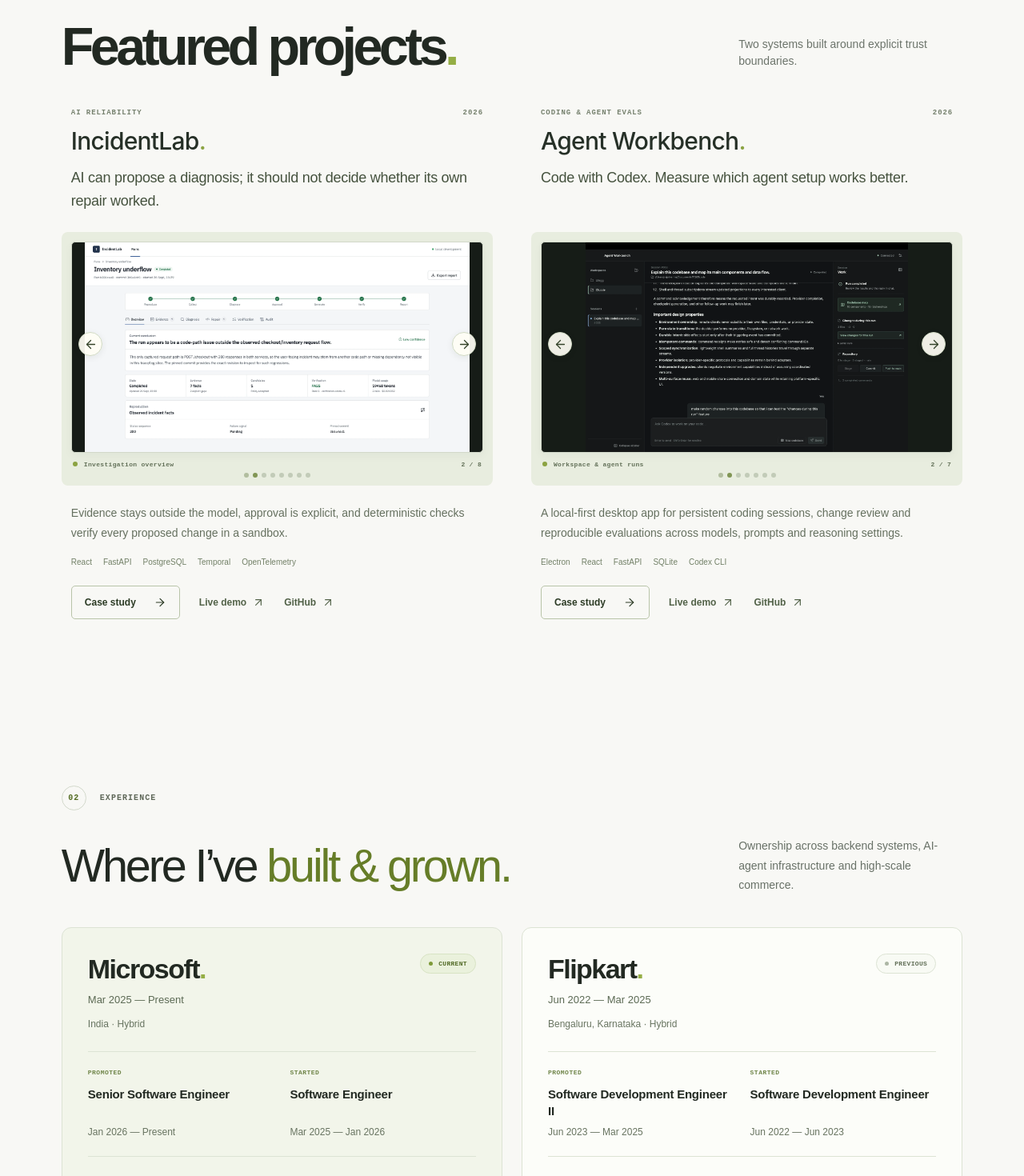
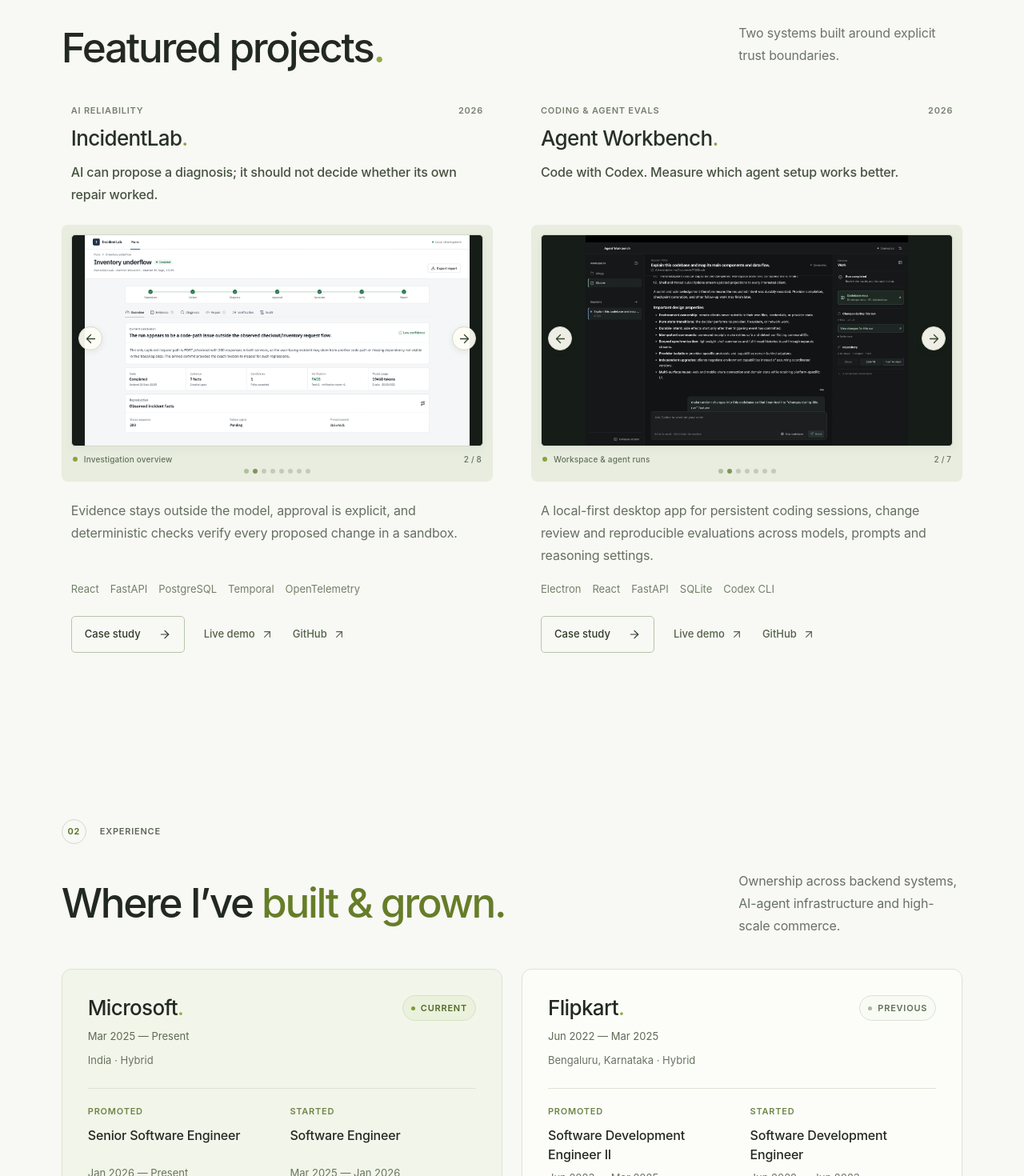
Before and after one commit to rajat-blr/portfolio-website, a React (Vite) app: page / in a window 1280 px wide. Shown: the part 880-2350 px from the top of the page at 80% size. Built offline with nearby package versions, Linux system fonts and the light colour scheme.

Commit message:
Few UI changes

```diff
--- a/src/main.jsx
+++ b/src/main.jsx
@@ -4,6 +4,7 @@
 import { FaGithub, FaLinkedinIn, FaXTwitter } from 'react-icons/fa6'
 import { LuActivity, LuArrowLeft, LuArrowRight, LuArrowUpRight, LuBot, LuMail, LuMenu, LuPanelsTopLeft, LuServer, LuX } from 'react-icons/lu'
 import './styles.css'
+import './typography.css'
 
 const GITHUB = 'https://github.com/rajat-blr'
 const LINKEDIN = 'https://www.linkedin.com/in/rajatvarma2709'
@@ -50,7 +51,13 @@
 function Wordmark() { return <span className="wordmark">RAJAT <span>VARMA<span className="wordmark-dot">.</span></span></span> }
 function Header({ home = false }) {
   const [open, setOpen] = useState(false); const prefix = home ? '' : '/'
-  return <header className="site-header"><a className="brand" href={`${prefix}#top`} aria-label="Rajat Varma, home"><Wordmark /></a><button className="menu-toggle" type="button" aria-label={open ? 'Close menu' : 'Open menu'} aria-expanded={open} onClick={() => setOpen(!open)}>{open ? <LuX /> : <LuMenu />}</button><nav className={open ? 'nav-links open' : 'nav-links'} aria-label="Main navigation"><a href={`${prefix}#work`}>Work</a><a href={`${prefix}#experience`}>Experience</a><a href="/writing/">Writing</a><a className="nav-contact" href={`${prefix}#contact`}>Contact <Arrow up /></a></nav></header>
+  useEffect(() => {
+    if (!open) return
+    const closeOnEscape = event => { if (event.key === 'Escape') setOpen(false) }
+    window.addEventListener('keydown', closeOnEscape)
+    return () => window.removeEventListener('keydown', closeOnEscape)
+  }, [open])
+  return <header className="site-header"><div className="nav-bar"><a className="brand" href={`${prefix}#top`} aria-label="Rajat Varma, home"><Wordmark /></a><button className="menu-toggle" type="button" aria-label={open ? 'Close menu' : 'Open menu'} aria-expanded={open} aria-controls="main-navigation" onClick={() => setOpen(!open)}>{open ? <LuX /> : <LuMenu />}</button><nav id="main-navigation" className={open ? 'nav-links open' : 'nav-links'} aria-label="Main navigation" onClick={() => setOpen(false)}><div className="nav-pages"><a href={`${prefix}#work`}>Work</a><a href={`${prefix}#experience`}>Experience</a><a href="/writing/">Writing</a></div><a className="nav-contact" href={`${prefix}#contact`}>Contact <Arrow up /></a></nav></div></header>
 }
 function Footer() { return <footer className="site-footer section-shell"><a href="/" className="footer-brand"><Wordmark /></a><span>DESIGNED & BUILT WITH INTENTION.</span><a href="#top">BACK TO TOP ↑</a></footer> }
 function ProjectVisual({ shots, name }) {
@@ -74,7 +81,7 @@
   return <section id="contact" className="contact section-shell" aria-labelledby="contact-heading">
     <div className="section-kicker"><span className="kicker-number">05</span><span>LET'S CONNECT</span></div>
     <div className="contact-booking-layout">
-      <div className="contact-message"><h2 id="contact-heading">Working on a<br />hard problem<span className="period">?</span></h2><p>Open to remote opportunities, both full-time and contract, focused on AI infrastructure, observability, and LLMOps. Flexible across time zones and comfortable collaborating with globally distributed teams.</p><div className="contact-profile-links"><Link event="github_opened" detail={{ project: 'profile' }} href={GITHUB} target="_blank" rel="noreferrer"><FaGithub />GitHub</Link><Link event="linkedin_clicked" href={LINKEDIN} target="_blank" rel="noreferrer"><FaLinkedinIn />LinkedIn</Link><Link event="twitter_clicked" href={TWITTER} target="_blank" rel="noreferrer"><FaXTwitter />X / Twitter</Link></div></div>
+      <div className="contact-message"><h2 id="contact-heading">Your next project.<br />Let’s build it together<span className="period">.</span></h2><p>Open to remote senior engineering roles and contract engagements in AI infrastructure, backend systems, observability, and LLMOps. Flexible across time zones and comfortable collaborating with globally distributed teams.</p><div className="contact-profile-links"><Link event="github_opened" detail={{ project: 'profile' }} href={GITHUB} target="_blank" rel="noreferrer"><FaGithub />GitHub</Link><Link event="linkedin_clicked" href={LINKEDIN} target="_blank" rel="noreferrer"><FaLinkedinIn />LinkedIn</Link><Link event="twitter_clicked" href={TWITTER} target="_blank" rel="noreferrer"><FaXTwitter />X / Twitter</Link></div></div>
       <div className="booking-card"><div className="booking-card-top"><span className="booking-status"><span />LET’S TALK</span><span className="booking-duration">30 MIN</span></div><h3>A conversation to<br />get things started.</h3><p>Pick a time that works for you.<br />See available slots on Calendly.</p><Link className="booking-button" event="booking_clicked" href={CALENDLY} target="_blank" rel="noopener noreferrer">Book a call <LuArrowUpRight /></Link><div className="booking-email"><span>Prefer email?</span><Link event="email_clicked" href={`mailto:${EMAIL}`}><LuMail />{EMAIL}<LuArrowUpRight /></Link></div></div>
     </div>
   </section>
--- a/src/styles.css
+++ b/src/styles.css
@@ -355,3 +355,22 @@
 .contact-booking-layout a:focus-visible{outline:2px solid #7d973f;outline-offset:5px}
 @media(max-width:760px){.contact-booking-layout{grid-template-columns:1fr;gap:32px}.contact-message h2{font-size:44px}.contact-message>p{font-size:15px;max-width:480px}.contact-profile-links{margin-top:24px}.booking-card{padding:28px}.booking-card h3{font-size:28px}}
 @media(max-width:380px){.booking-card{padding:22px}.booking-email a{font-size:12px}.contact-profile-links{gap:18px}}
+
+/* Navigation: open spacing, centered links and a quiet contact action. */
+.site-header{height:auto;display:block;padding-top:24px;padding-bottom:24px;position:relative;z-index:20;background:transparent}
+.nav-bar{position:relative;display:flex;align-items:center;gap:24px;min-height:44px;padding:0;background:transparent;border-radius:0;box-shadow:none}
+.nav-bar .brand{margin-right:auto}
+.nav-bar .wordmark{font-family:var(--font-ui);font-size:17px;letter-spacing:-.035em;font-weight:600}
+.nav-bar .wordmark>span{font-weight:400}
+.nav-bar .nav-links{display:contents;position:static;padding:0;background:transparent;box-shadow:none}
+.nav-pages{position:absolute;left:50%;transform:translateX(-50%);display:flex;align-items:center;gap:30px}
+.nav-pages a{font-family:var(--font-ui);font-size:13px;font-weight:500;color:#69745f;line-height:1.5;padding:10px 0;transition:color .2s}
+.nav-pages a:hover{color:#263b20}
+.nav-bar .nav-links .nav-contact{display:flex;align-items:center;gap:14px;margin:0;padding:0!important;background:transparent;color:#34452c;font-size:13px;font-weight:500;border-radius:0;transform:none}
+.nav-bar .nav-contact .arrow{display:grid;place-items:center;width:36px;height:36px;border-radius:50%;background:#e8edde;transition:background .2s,transform .2s}
+.nav-bar .nav-links .nav-contact:hover{background:transparent;color:#263b20;transform:none}
+.nav-bar .nav-contact:hover .arrow{background:#dce7c8;transform:translate(2px,-2px)}
+.nav-bar a:focus-visible,.nav-bar button:focus-visible{outline:2px solid #7c9545;outline-offset:5px}
+.nav-bar .menu-toggle{display:none}
+@media(max-width:760px){.site-header{padding-top:20px;padding-bottom:20px}.nav-bar{gap:18px;min-height:40px}.nav-bar .wordmark{font-size:15px}.nav-bar .menu-toggle{display:flex;order:3;align-items:center;justify-content:center;width:36px;height:36px;padding:0;border-radius:0;background:transparent;color:#3a4d2f}.nav-bar .menu-toggle svg{width:21px;height:21px}.nav-bar .nav-links .nav-contact{gap:8px;font-size:12px}.nav-bar .nav-contact .arrow{width:30px;height:30px}.nav-pages{display:none;left:0;right:0;top:calc(100% + 14px);transform:none;padding:12px;background:#f1f4eb;border-radius:8px;box-shadow:0 12px 28px #2633230c}.nav-links.open .nav-pages{display:flex;flex-direction:column;align-items:stretch;gap:2px}.nav-pages a{padding:14px 16px;border-radius:5px}.nav-pages a:hover{background:#e6ecdc}}
+@media(max-width:380px){.nav-bar{gap:12px}.nav-bar .wordmark{font-size:14px}}
--- /dev/null
+++ b/src/typography.css
@@ -0,0 +1,179 @@
+/* Shared type scale: the same role uses the same size across every section. */
+:root {
+  --font-ui: -apple-system, BlinkMacSystemFont, 'Segoe UI', sans-serif;
+  --type-section: clamp(36px, 4vw, 56px);
+  --type-card: 26px;
+  --type-body: 16px;
+  --type-small: 13px;
+  --type-label: 11px;
+  font-family: var(--font-ui);
+}
+
+.hero h1.hero-statement,
+.hero-summary .hero-description,
+.project-card-heading h3,
+.opportunity h2 {
+  font-family: var(--font-ui);
+}
+
+.work .section-heading-row h2,
+.expertise .section-heading-row h2,
+.writing-preview .section-heading-row h2,
+.experience-intro h2,
+.contact-message h2 {
+  font-family: var(--font-ui);
+  font-size: var(--type-section);
+  font-weight: 500;
+  line-height: 1.12;
+  letter-spacing: -.045em;
+}
+
+.project-card-heading h3,
+.experience-item h3,
+.toolkit-card h3,
+.article-card h3,
+.booking-card h3 {
+  font-family: var(--font-ui);
+  font-size: var(--type-card);
+  font-weight: 500;
+  line-height: 1.25;
+  letter-spacing: -.025em;
+}
+
+.hero-summary .hero-description,
+.section-heading-row p,
+.experience-intro p,
+.achievement-list li,
+.project-card .project-copy > p:not(.project-lead),
+.article-card p,
+.contact-message > p,
+.booking-card > p,
+.case-prose p,
+.case-prose li,
+.longform section p,
+.longform aside p {
+  font-family: var(--font-ui);
+  font-size: var(--type-body);
+  font-weight: 400;
+  line-height: 1.75;
+  letter-spacing: -.01em;
+}
+
+.project-card > .project-lead {
+  font-family: var(--font-ui);
+  font-size: var(--type-body) !important;
+  font-weight: 500;
+  line-height: 1.75 !important;
+  letter-spacing: -.01em;
+  min-height: 56px;
+}
+
+.eyebrow,
+.hero .eyebrow,
+.section-kicker,
+.project-card .project-meta,
+.article-card-meta,
+.card-index,
+.experience-status,
+.role-marker,
+.booking-status,
+.booking-duration,
+.case-section-label,
+.metadata-grid dt,
+.graph-boundary-label,
+.graph-node > span,
+.graph-arrow span,
+.graph-protocol,
+.hero-footer,
+.site-footer > span,
+.site-footer > a:last-child {
+  font-family: var(--font-ui);
+  font-size: var(--type-label);
+  font-weight: 600;
+  line-height: 1.5;
+  letter-spacing: .07em;
+}
+
+.role-step .experience-role {
+  font-family: var(--font-ui);
+  font-size: var(--type-body);
+  font-weight: 500;
+  line-height: 1.5;
+  letter-spacing: -.01em;
+}
+
+.experience-tenure,
+.experience-location,
+.role-dates,
+.project-card .project-tags span,
+.skill-tags span,
+.booking-email > span {
+  font-family: var(--font-ui);
+  font-size: var(--type-small);
+  font-weight: 400;
+  line-height: 1.6;
+  letter-spacing: 0;
+}
+
+.button,
+.underlined-link,
+.project-card .project-actions .button,
+.project-card .project-actions .underlined-link,
+.booking-button,
+.booking-email a,
+.contact-profile-links a,
+.hero-socials a,
+.nav-links {
+  font-family: var(--font-ui);
+  font-size: var(--type-small);
+  font-weight: 500;
+  line-height: 1.5;
+  letter-spacing: 0;
+}
+
+.slide-caption,
+.slide-count,
+.project-card .slide-caption,
+.project-card .slide-count {
+  font-family: var(--font-ui);
+  font-size: 10px;
+  font-weight: 500;
+  letter-spacing: .015em;
+}
+
+.case-prose h2,
+.longform section h2 {
+  font-family: var(--font-ui);
+  font-size: var(--type-card);
+  font-weight: 500;
+  line-height: 1.25;
+  letter-spacing: -.025em;
+}
+
+@media (max-width: 1000px) and (min-width: 761px) {
+  .project-card > .project-lead { min-height: 84px; }
+}
+@media (max-width: 760px) {
+  :root { --type-card: 24px; }
+  .project-card > .project-lead { min-height: 0; }
+}
+@media (max-width: 380px) {
+  .project-card .project-actions { gap: 12px; }
+  .project-card .project-actions .button { padding-inline: 10px; gap: 8px; }
+  .booking-email a { font-size: var(--type-small); }
+}
+
+.page-hero h1,
+.case-hero h1,
+.longform header h1 {
+  font-family: var(--font-ui);
+  font-size: clamp(40px, 5vw, 64px);
+  font-weight: 500;
+  line-height: 1.1;
+  letter-spacing: -.045em;
+}
+@media (max-width: 760px) {
+  .project-card .project-actions { gap: 14px; }
+  .project-card .project-actions .button { padding-inline: 12px; gap: 10px; }
+  .project-card .project-actions .underlined-link { gap: 5px; }
+}
```
